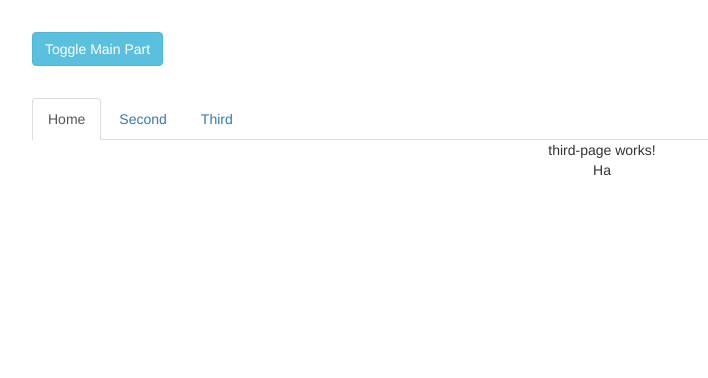
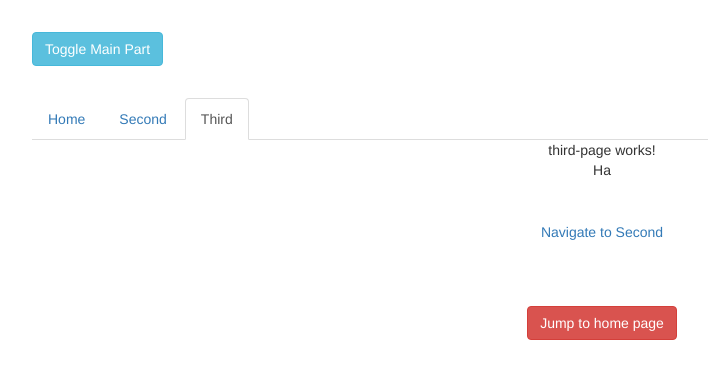
Before and after one commit to JakubKarp/angular-sandbox, an Angular app: page /third in a window 1280 px wide. Shown: the top 378 px of the page, without its empty margins (38-746 px from the left). Built offline with nearby package versions, Linux system fonts and the light colour scheme.

Commit message:
routing-dynamic-id

```diff
--- a/src/app/app.component.html
+++ b/src/app/app.component.html
@@ -14,10 +14,12 @@
       </button>
 
       <ul class="nav nav-tabs">
-        <li role="presentation" class="active"><a routerLink="/">Home</a></li>
-        <li role="presentation"><a routerLink="/second">Second</a></li>
-        <li role="presentation"><a [routerLink]="['/third']">Third</a></li>
+        <li role="presentation" routerLinkActive="active" [routerLinkActiveOptions]='{exact: true}' ><a routerLink="/">Home</a></li>
+        <li role="presentation" routerLinkActive="active"><a routerLink="/second">Second</a></li>
+        <li role="presentation" routerLinkActive="active"><a [routerLink]="['/third']">Third</a></li>
       </ul>
+
+      <router-outlet></router-outlet>
 
       <div *ngIf="showMainPart" class="main-container">
         <app-header></app-header>
@@ -77,7 +79,6 @@
         </div>
       </div>
 
-      <router-outlet></router-outlet>
     </div>
   </div>
 </div>
--- a/src/app/app.module.ts
+++ b/src/app/app.module.ts
@@ -20,10 +20,12 @@ import { InputService } from './input-service';
 import { LogService } from './log-service';
 import { SecondPageComponent } from './second-page/second-page.component';
 import { ThirdPageComponent } from './third-page/third-page.component';
+import { NameComponent } from './name/name.component';
 
 const appRoutes: Routes = [
   // { path: '', component: AppComponent },
   { path: 'second', component: SecondPageComponent },
+  { path: 'second/:id', component: NameComponent },
   { path: 'third', component: ThirdPageComponent },
 ];
 @NgModule({
@@ -42,7 +44,8 @@ const appRoutes: Routes = [
     ServRightComponent,
     ServRightDeepComponent,
     SecondPageComponent,
-    ThirdPageComponent
+    ThirdPageComponent,
+    NameComponent
   ],
   imports: [
     BrowserModule,
--- /dev/null
+++ b/src/app/name/name.component.html
@@ -0,0 +1,2 @@
+<p>name works!</p>
+<p>{{name}}</p>
--- /dev/null
+++ b/src/app/name/name.component.ts
@@ -0,0 +1,21 @@
+import { Component, OnInit } from '@angular/core';
+import { InputService } from './../input-service';
+import { ActivatedRoute } from '@angular/router';
+
+@Component({
+  selector: 'app-name',
+  templateUrl: './name.component.html',
+  styleUrls: ['./name.component.css']
+})
+export class NameComponent implements OnInit {
+  name = '';
+  constructor(
+    private inputService: InputService,
+    private route: ActivatedRoute
+  ) { }
+
+  ngOnInit(): void {
+    this.name = this.route.snapshot.params.id;
+  }
+
+}
--- a/src/app/second-page/second-page.component.html
+++ b/src/app/second-page/second-page.component.html
@@ -1,5 +1,6 @@
 <div class="row">
   <div class="col-xs-12 justify-content-center text-center">
     <div>second-page works!</div>
+    <app-name></app-name>
   </div>
 </div>
--- a/src/app/serv-left/serv-left.component.html
+++ b/src/app/serv-left/serv-left.component.html
@@ -1,8 +1,12 @@
 <div class="serv-left">
   <h3>This component takes data from Deep component via service registered in comp. app </h3>
   <ul class="list-group">
-    <li *ngFor="let oneUser of allUsers" class="list-group-item">
+    <li *ngFor="let oneUser of allUsers, let ind = index" class="list-group-item">
       {{ oneUser.name }}
+      <a
+        [routerLink]="['/second', ind]"
+        href="#"
+      >go to {{ oneUser.name }} page</a>
     </li>
   </ul>
   <button
--- a/src/app/serv-left/serv-left.component.ts
+++ b/src/app/serv-left/serv-left.component.ts
@@ -19,7 +19,7 @@ export class ServLeftComponent implements OnInit {
   takDeepeData() {
     this.inputService.showNames.subscribe(
       // this event emmiter subscribe from comp. deep, but is triggering on emit on button in comp. deep
-      (eName: string) => {console.log('Event emmiter:', eName); this.deepName = eName;}
+      (eName: string) => { console.log('Event emmiter:', eName); this.deepName = eName; }
     );
   }
 }
--- a/src/app/third-page/third-page.component.html
+++ b/src/app/third-page/third-page.component.html
@@ -2,5 +2,19 @@
   <div class="col-xs-12 justify-content-center text-center">
     <div>third-page works!</div>
     <p>Ha</p>
+    <div
+      class="col-xs-12 justify-content-center text-center"
+      [ngStyle]="{ margin: '32px 0' }"
+    >
+      <a routerLink="/second">Navigate to Second</a>
+    </div>
+    <div
+      class="col-xs-12 justify-content-center text-center"
+      [ngStyle]="{ margin: '32px 0' }"
+    >
+      <button class="btn btn-danger" (click)="jumpToHome()">
+        Jump to home page
+      </button>
+    </div>
   </div>
 </div>
--- a/src/app/third-page/third-page.component.ts
+++ b/src/app/third-page/third-page.component.ts
@@ -1,4 +1,5 @@
 import { Component, OnInit } from '@angular/core';
+import { Router, ActivatedRoute } from '@angular/router';
 
 @Component({
   selector: 'app-third-page',
@@ -7,9 +8,19 @@ import { Component, OnInit } from '@angular/core';
 })
 export class ThirdPageComponent implements OnInit {
 
-  constructor() { }
+  constructor(
+    private router: Router,
+    // private route: ActivatedRoute,
+  ) { }
 
   ngOnInit(): void {
   }
 
+  jumpToHome() {
+    // navigate don't know where you are - what rout you are now
+    // you can config this navigation
+    // examp: this.router.navigate(['second'], {relativeTo: this.route});
+    this.router.navigate(['/']);
+  }
+
 }
```
Also changed, not shown: src/app/app.component.ts (+6 -1 lines), src/app/name/name.component.css (added), 1 other file (tests, documents, lock files or other folders).
